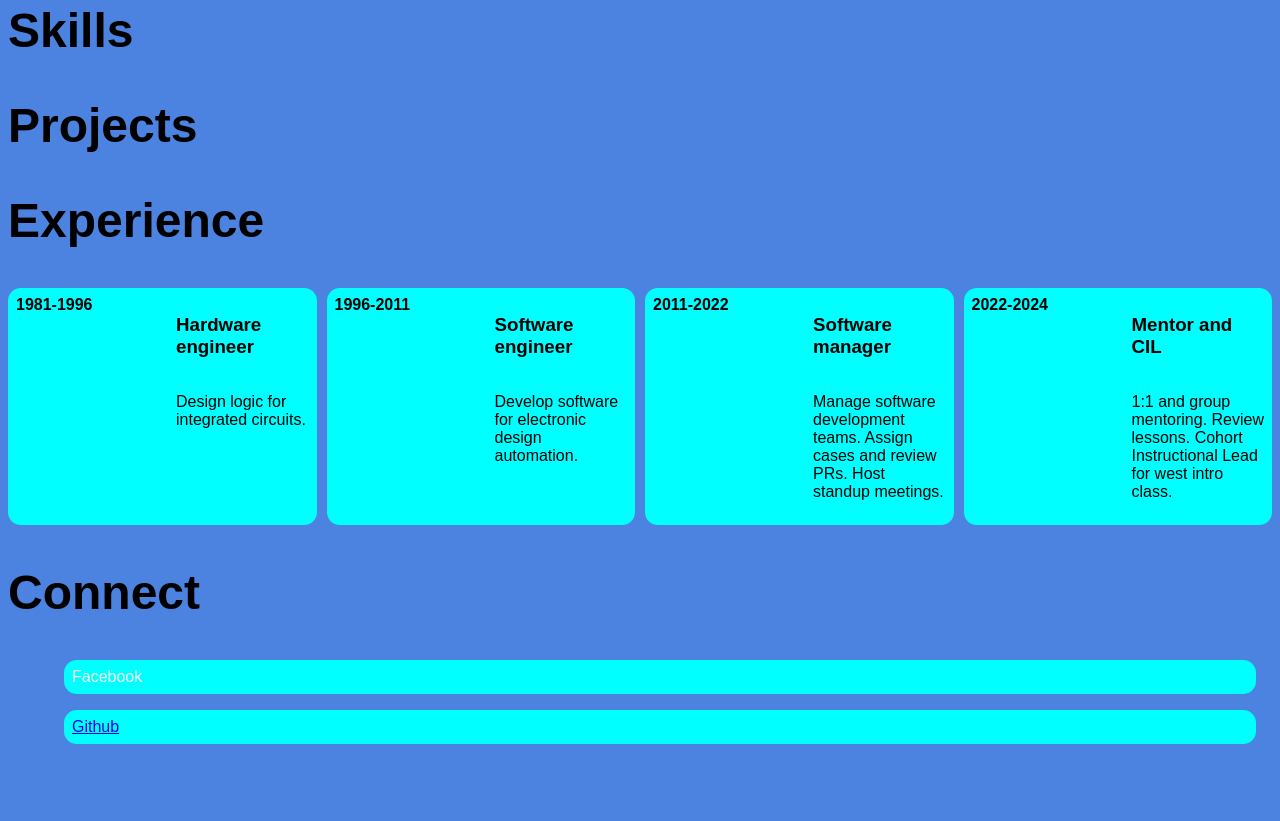
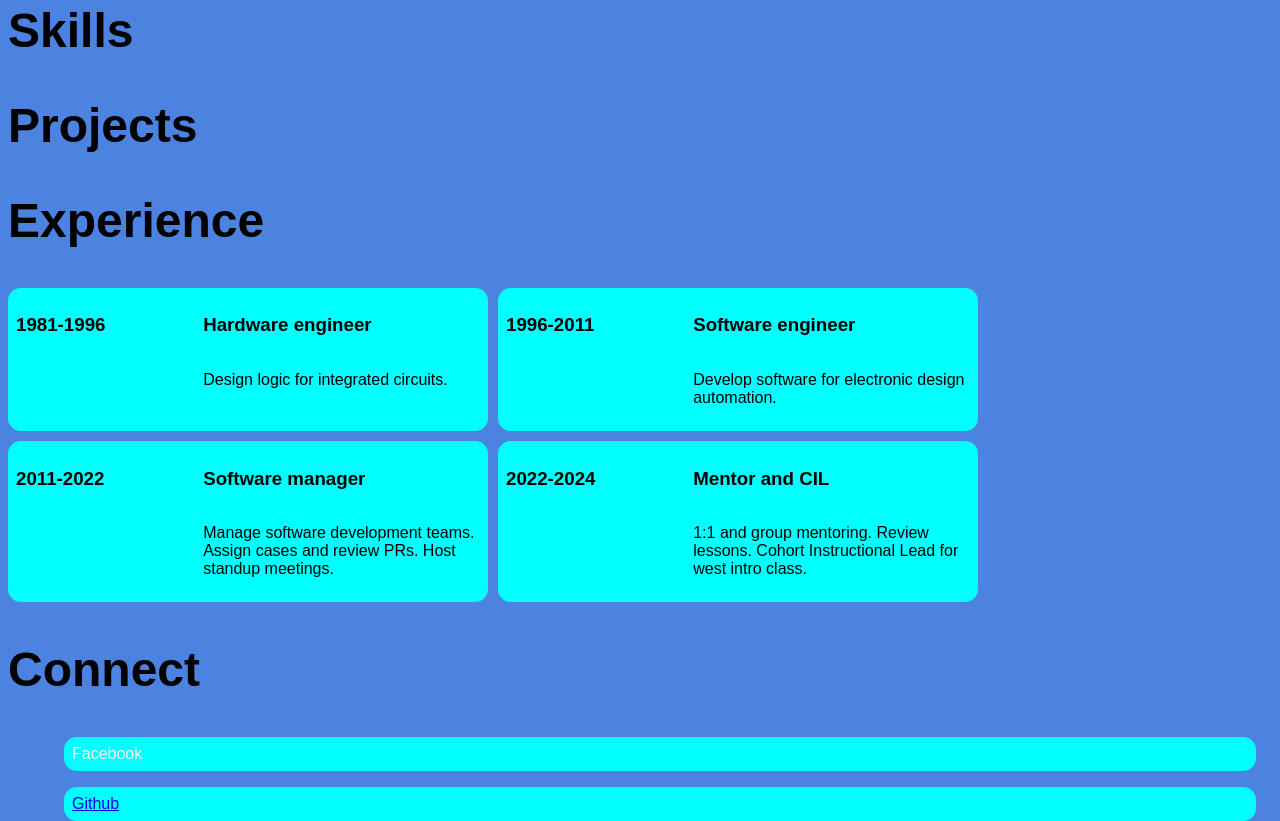
Before and after one commit to toma63/toma63-haumea, a plain HTML site: page index.html in a window 1280 px wide. Shown: the part 757-1578 px from the top of the page. Before the commit the page ends 1501 px from the top, so only its background shows below. Drawn offline with Linux system fonts and the light colour scheme; a web font is replaced by a local one.

```diff
--- a/css/index.css
+++ b/css/index.css
@@ -28,7 +28,7 @@
 }
 .grid-container {
   display: grid;
-  grid-template-columns: repeat(auto-fit, minmax(250px, 1fr));
+  grid-template-columns: repeat(auto-fit, minmax(250px, 30em));
   gap: 10px; /* Space between rows and columns */
 }
 .grid-item {
@@ -45,6 +45,7 @@
 .date {
   font-weight: bold;
   min-width: 10em;
+  margin-top:
 }
 #profile-picture {
   border-radius: 50%;
--- a/index.html
+++ b/index.html
@@ -40,28 +40,28 @@
         <h2>Experience</h2>
         <div class="grid-container">
             <div class="grid-item">
-                <div class="date">1981-1996</div>
+                <h3 class="date">1981-1996</h3>
                 <div class="one-experience">
                     <h3 class="one-exp-heading">Hardware engineer</h3>
                     <p class="exp-description">Design logic for integrated circuits.</p>
                 </div>
             </div>
             <div class="grid-item">
-                <div class="date">1996-2011</div>
+                <h3 class="date">1996-2011</h3>
                 <div class="one-experience">
                     <h3 class="one-exp-heading">Software engineer</h3>
                     <p class="exp-description">Develop software for electronic design automation.</p>
                 </div>
             </div>
             <div class="grid-item">
-                <div class="date">2011-2022</div>
+                <h3 class="date">2011-2022</h3>
                 <div class="one-experience">
                     <h3 class="one-exp-heading">Software manager</h3>
                     <p class="exp-description">Manage software development teams.  Assign cases and review PRs.  Host standup meetings.</p>
                 </div>
             </div>
             <div class="grid-item">
-                <div class="date">2022-2024</div>
+                <h3 class="date">2022-2024</h3>
                 <div class="one-experience">
                     <h3 class="exp-description">Mentor and CIL</h3>
                     <p class="exp-description">1:1 and group mentoring.  Review lessons. Cohort Instructional Lead for west intro class.</p>
```
